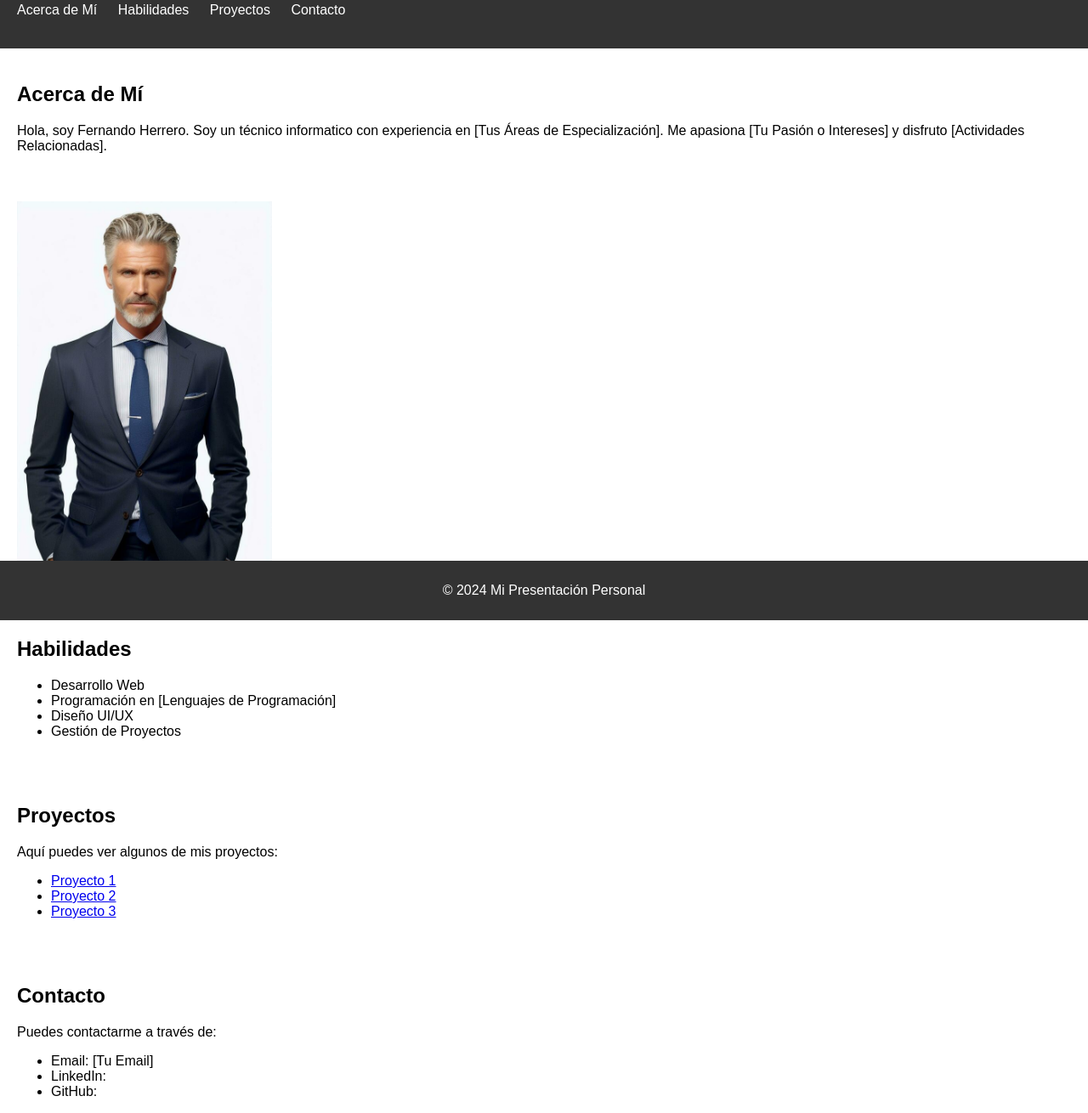
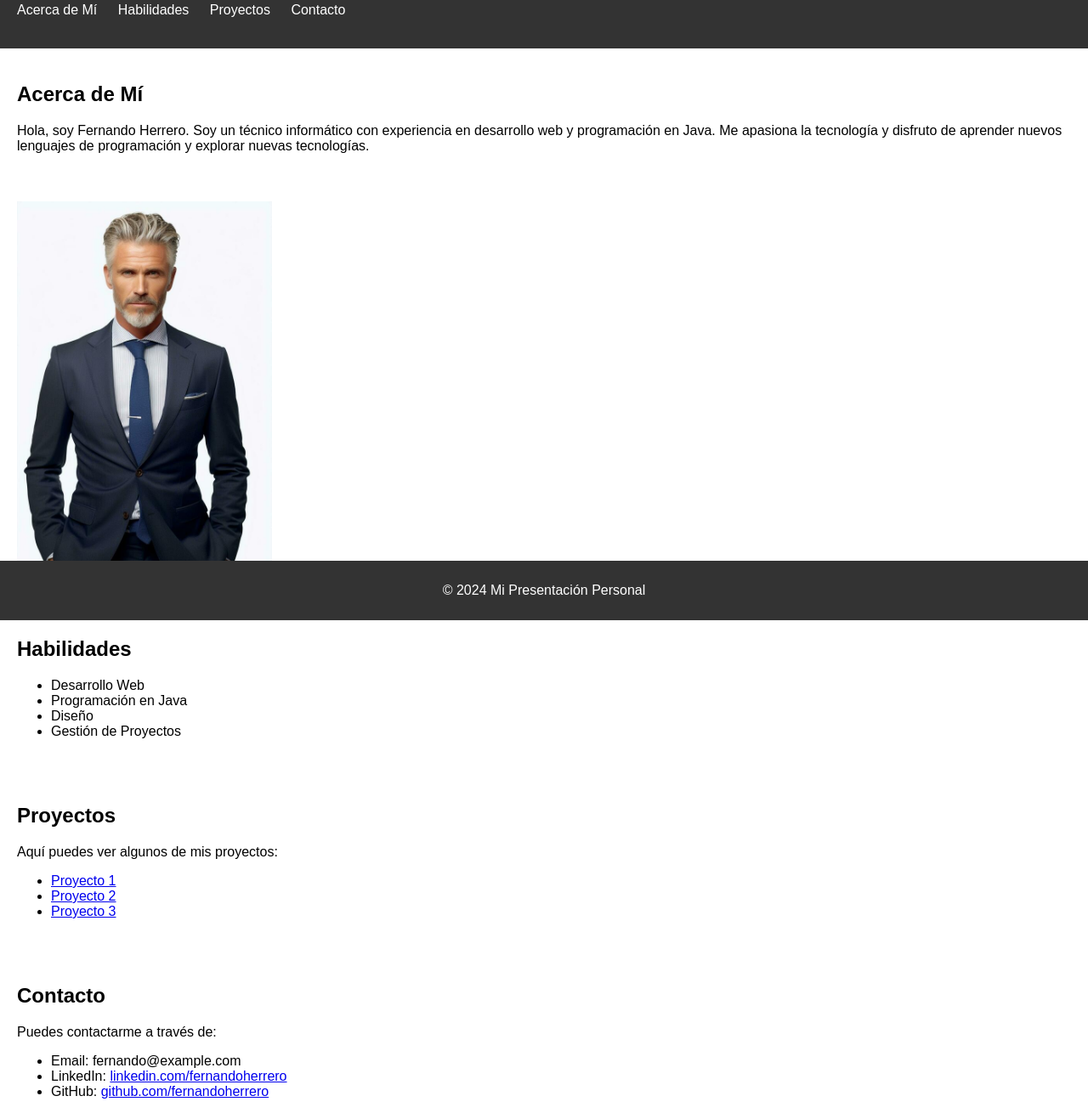
Before and after one commit to Fernandohlpz/entornos-practica-git, a plain HTML site: page index.html in a window 1280 px wide. Shown: the part 70-1380 px from the top of the page at 85% size. Drawn offline with Linux system fonts and the light colour scheme.

Commit message:
Update index.html

```diff
--- a/index.html
+++ b/index.html
@@ -1,5 +1,5 @@
 <!DOCTYPE html>
-<html lang="en">
+<html lang="es">
 <head>
     <meta charset="UTF-8">
     <meta name="viewport" content="width=device-width, initial-scale=1.0">
@@ -21,7 +21,7 @@
 
     <section id="acerca-de">
         <h2>Acerca de Mí</h2>
-        <p>Hola, soy Fernando Herrero. Soy un técnico informatico con experiencia en [Tus Áreas de Especialización]. Me apasiona [Tu Pasión o Intereses] y disfruto [Actividades Relacionadas].</p>
+        <p>Hola, soy Fernando Herrero. Soy un técnico informático con experiencia en desarrollo web y programación en Java. Me apasiona la tecnología y disfruto de aprender nuevos lenguajes de programación y explorar nuevas tecnologías.</p>
     </section>
     <section id="imagen">
         <img src="img.jpg" alt="yo" width="300">
@@ -30,8 +30,8 @@
         <h2>Habilidades</h2>
         <ul>
             <li>Desarrollo Web</li>
-            <li>Programación en [Lenguajes de Programación]</li>
-            <li>Diseño UI/UX</li>
+            <li>Programación en Java</li>
+            <li>Diseño </li>
             <li>Gestión de Proyectos</li>
         </ul>
     </section>
@@ -50,9 +50,9 @@
         <h2>Contacto</h2>
         <p>Puedes contactarme a través de:</p>
         <ul>
-            <li>Email: [Tu Email]</li>
-            <li>LinkedIn: <a href="linkedin.com"></a></li>
-            <li>GitHub: <a href="github.com"></a></li>
+            <li>Email: fernando@example.com</li>
+            <li>LinkedIn: <a href="linkedin.com/fernandoherrero">linkedin.com/fernandoherrero</a></li>
+            <li>GitHub: <a href="github.com/fernandoherrero">github.com/fernandoherrero</a></li>
         </ul>
     </section>
 
```
